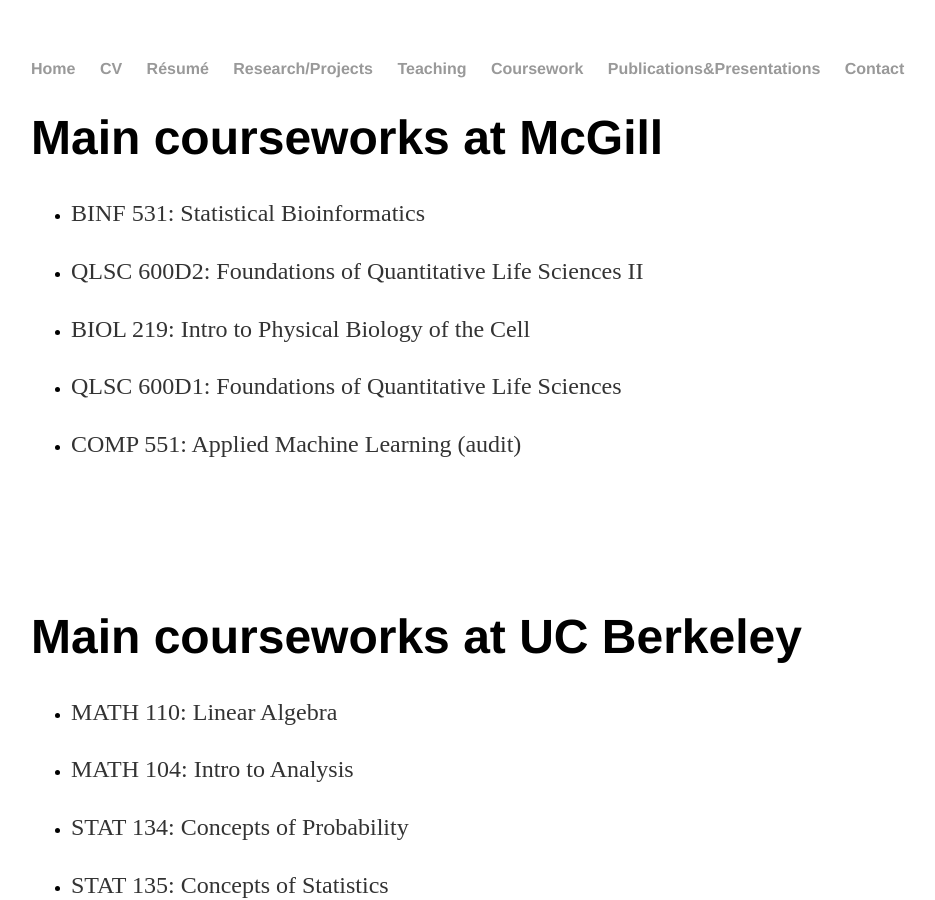
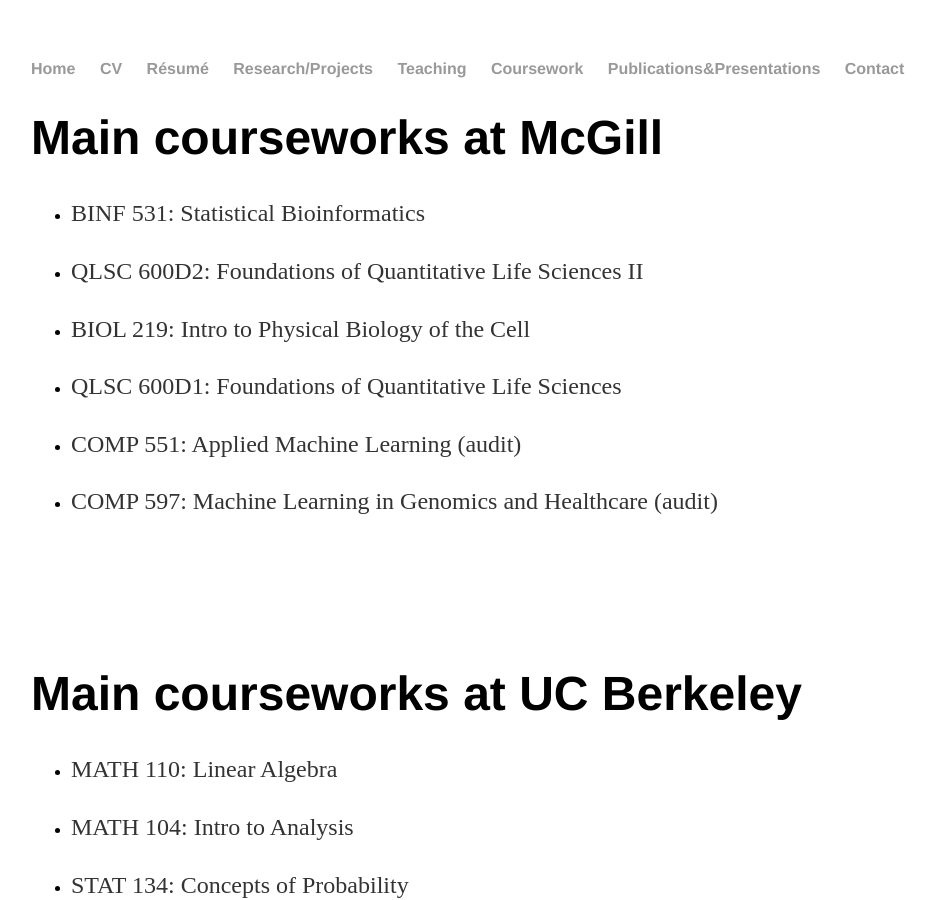
Before and after one commit to yjkweon24/yjkweon24.github.io, a Jekyll site: the page built from coursework/coursework.md, in a window 1280 px wide and 900 px high. Shown: the whole window, without its empty margins (161-1096 px from the left). Built offline with Jekyll 4.4.1, drawn with Linux system fonts in a browser that asks for light colours; our own code applies the rules of GitHub Pages for plain Markdown files.

Commit message:
Update coursework.md

```diff
--- a/coursework/coursework.md
+++ b/coursework/coursework.md
@@ -9,6 +9,8 @@
 * QLSC 600D1: Foundations of Quantitative Life Sciences
 
 * COMP 551: Applied Machine Learning (audit)
+
+* COMP 597: Machine Learning in Genomics and Healthcare (audit)
 
 
 <br>
```
